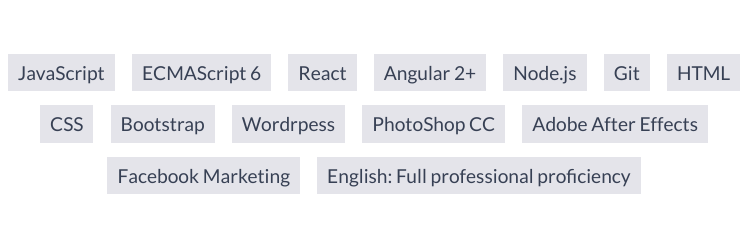
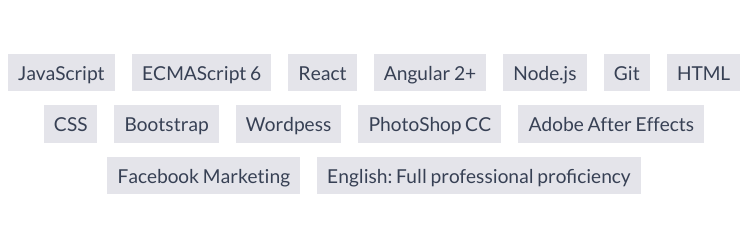
Before and after one commit to FerElias/portfolio, a plain HTML site: page index.html in a window 1280 px wide. Shown: the part 899-1128 px from the top of the page, 266-1013 px from the left. Drawn offline with nearby package versions, Linux system fonts and the light colour scheme.

Commit message:
Update index.html

```diff
--- a/index.html
+++ b/index.html
@@ -77,7 +77,7 @@
                 <li>HTML</li>
                 <li>CSS</li>
                 <li>Bootstrap</li>
-                <li>Wordrpess</li>
+                <li>Wordpess</li>
                 <li>PhotoShop CC</li>
                 <li>Adobe After Effects</li>
                 <li>Facebook Marketing</li>
```
